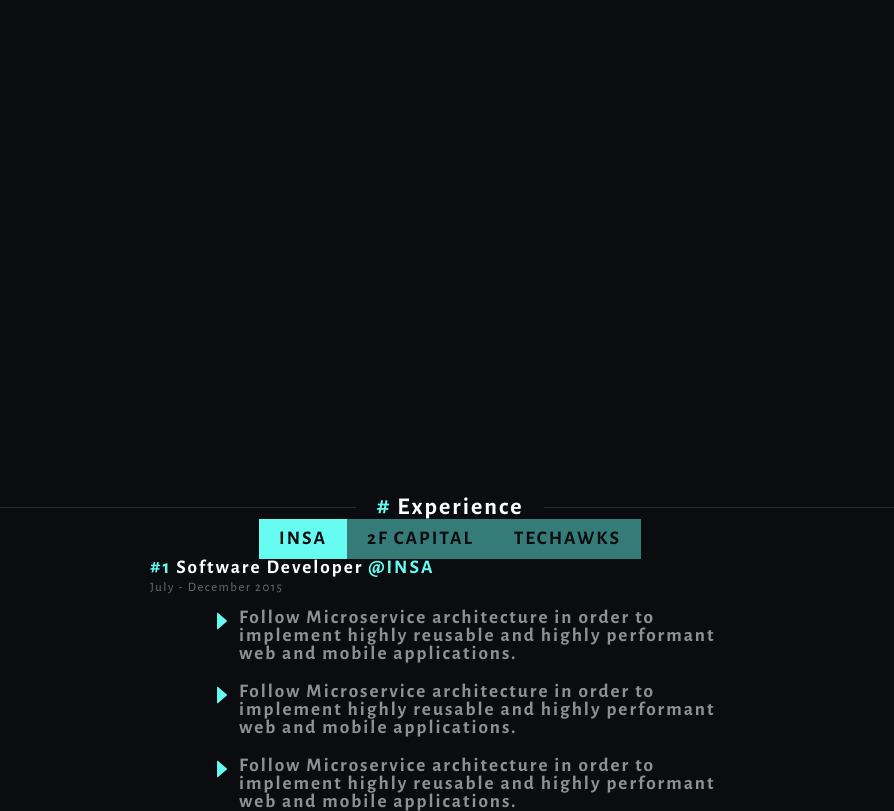
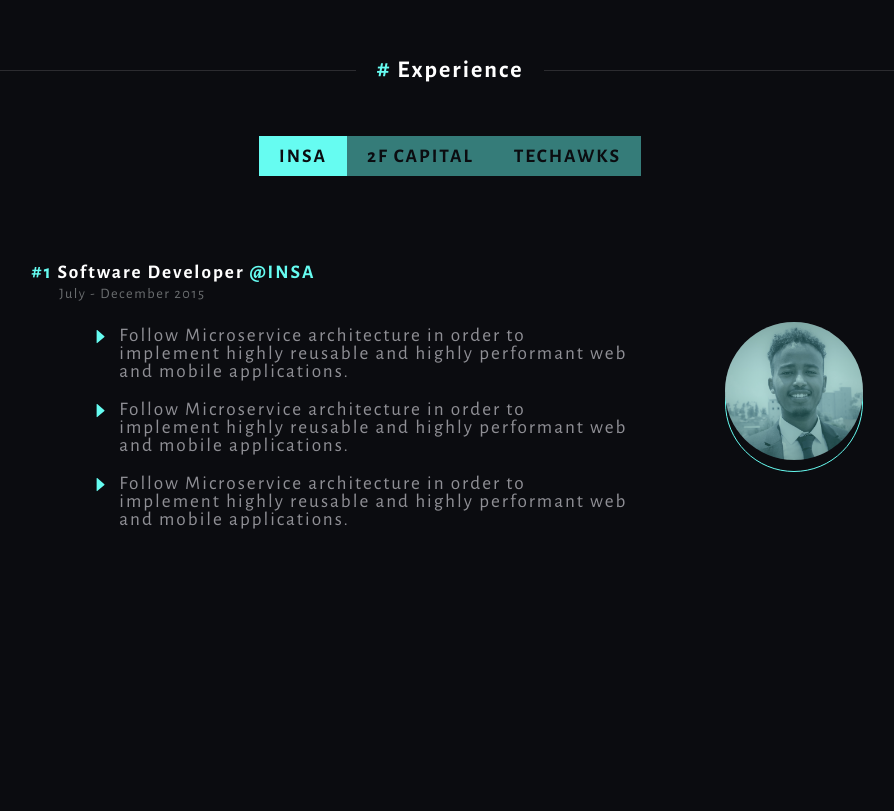
Before and after one commit to NatiG100/portfolio, a React (Create React App) app: page / in a window 1280 px wide. Shown: the part 2229-3040 px from the top of the page, without its empty margins (190-1084 px from the left). Built offline with nearby package versions, Linux system fonts and the light colour scheme.

Commit message:
fix experience secion style

```diff
--- a/src/sections/ExperienceSection/ExperienceSectionElements.js
+++ b/src/sections/ExperienceSection/ExperienceSectionElements.js
@@ -3,14 +3,32 @@
 import {AiFillCaretRight as ArrowIcon} from 'react-icons/ai'
 
 export const StyledExperienceSection = styled.section`
-    margin-top: 80px;
+    padding-top: 6vh;
     width: 100%;
+    display: grid;
+    grid-template-rows:max-content max-content 1fr ;
+    grid-template-columns:1fr ;
+    justify-content:center ;
+    height: 100vh;
+    min-height: 400px;
+    max-width: ${theme.size.appMaxWidth};
+    margin-left: auto;
+    margin-right: auto;
+    padding-left: 6%;
+    padding-right: 6%;
+`;
+
+export const StyledExperienceSectionWrapper = styled.div`
+    width: 100%;
+    max-width: ${theme.size.appMaxWidth};
+    margin-left: auto;
+    margin-right: auto;
     display: flex;
-    flex-direction:column ;
-    align-items: center;
-    justify-content: flex-end;
-    height: calc(100vh - 80px);
-    min-height: 400px;
+    justify-content:center ;
+    align-items:center ;
+    gap: 8%;
+    height:max-content ;
+    margin-top: 3%;
 `;
 
 export const StyledWhereMenu = styled.div`
@@ -20,7 +38,10 @@
     display:flex ;
     align-items:center ;
     justify-content:center ;
-    gap: 0px;
+    margin-left: auto;
+    margin-right:auto ;
+    margin-top: 5%;
+    margin-bottom: 5%;
 `;
 export const StyledWhereMenuItem = styled.button`
     outline: none;
@@ -35,13 +56,17 @@
     font-weight:600 ;
     border: none;
     border-radius:0 ;
+    cursor: pointer;
+    :hover{
+        background-color:${theme.colors.primary}${({selected})=>(!selected&&"aa")} ;
+    }
 `;
 export const StyledJobOverview = styled.div`
     display:grid ;
     grid-template-rows: max-content max-content;
     max-width: 600px;
     width: 100%;
-    gap: 15px;
+    gap: 26px;
 `;
 
 export const StyledHeader = styled.div`
@@ -63,7 +88,8 @@
 `;
 
 export const StyledDate = styled.p`
-    font-size:${theme.font.sm} ;
+    font-size:${theme.font.md} ;
+    margin-left:28px ;
     color: ${theme.colors.textDarker};
     letter-spacing: 1.5px;
 `;
@@ -83,13 +109,14 @@
 `;
 
 export const StyledArrowIcon = styled(ArrowIcon)`
-    font-size:${theme.font.xl} ;
+    font-size:${theme.font.lg} ;
+    margin-right: 4px;
     color: ${theme.colors.primary};
 `;
 
 export const StyledText = styled.p`
     font-size:${theme.font.lg} ;
-    font-weight:600 ;
+    font-weight:400 ;
     letter-spacing: 2px;
     color: ${theme.colors.textDark};
 `;
--- a/src/sections/ExperienceSection/index.jsx
+++ b/src/sections/ExperienceSection/index.jsx
@@ -1,4 +1,5 @@
 import React from 'react'
+import ImageDisplay from '../../components/ImageDisplay';
 import SectionTitle from './../../components/SectionTitle';
 import {
     StyledArrowIcon,
@@ -11,8 +12,11 @@
     StyledResponsibility,
     StyledText,
     StyledWhereMenu,
+    StyledExperienceSectionWrapper,
     StyledWhereMenuItem
 } from './ExperienceSectionElements'
+
+import  insa from './../../assets/img/profile.jpg'
 
 const ExperienceSection = () => {
   return (
@@ -23,6 +27,7 @@
                 <StyledWhereMenuItem>2F CAPITAL</StyledWhereMenuItem>
                 <StyledWhereMenuItem>TECHAWKS</StyledWhereMenuItem>
             </StyledWhereMenu>
+            <StyledExperienceSectionWrapper>
             <StyledJobOverview>
                 <StyledHeader>
                     <StyledH1><em>#1</em> Software Developer <em>@INSA</em></StyledH1>
@@ -52,6 +57,8 @@
                     </StyledResponsibility>
                 </StyledResponsibilities>
             </StyledJobOverview>
+            <ImageDisplay img={insa} dimension="150px"/>
+          </StyledExperienceSectionWrapper>
       </StyledExperienceSection>
   )
 }
```
Lines whose indentation alone changed are shown as unchanged.
